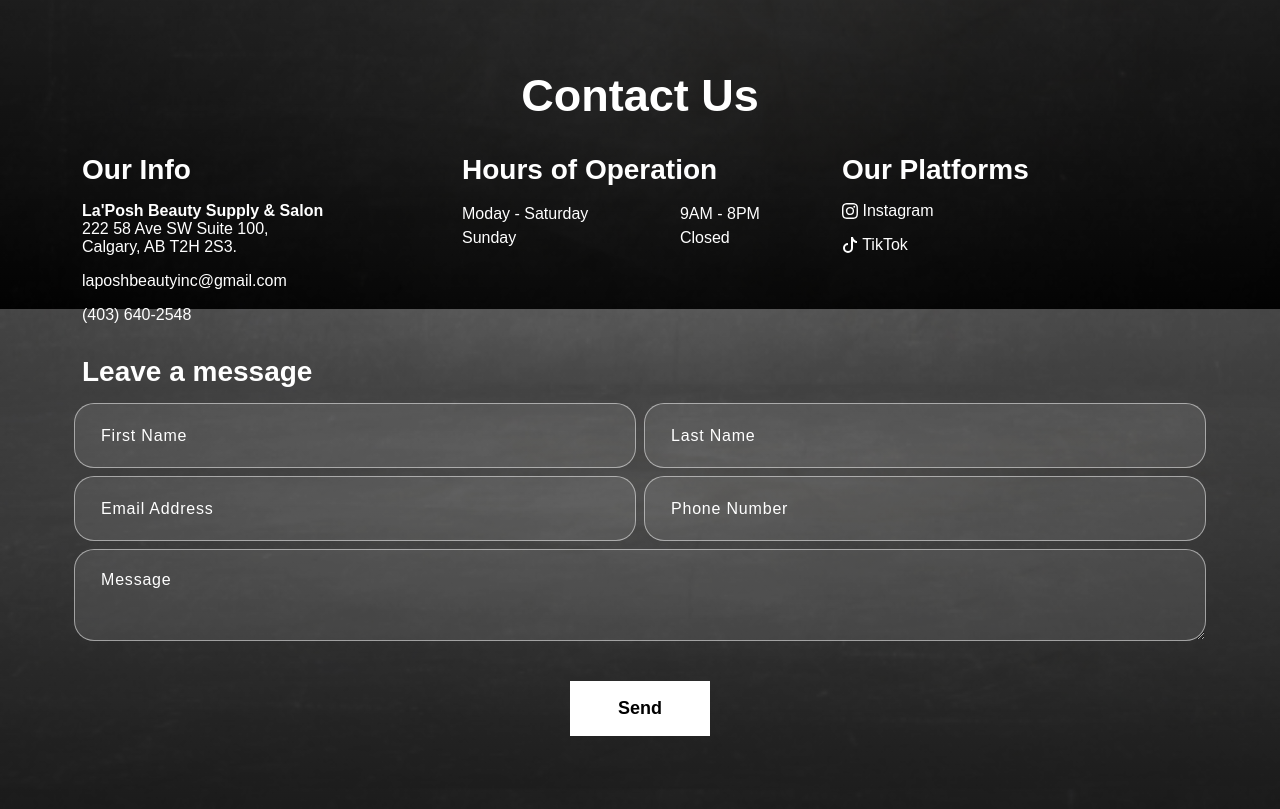
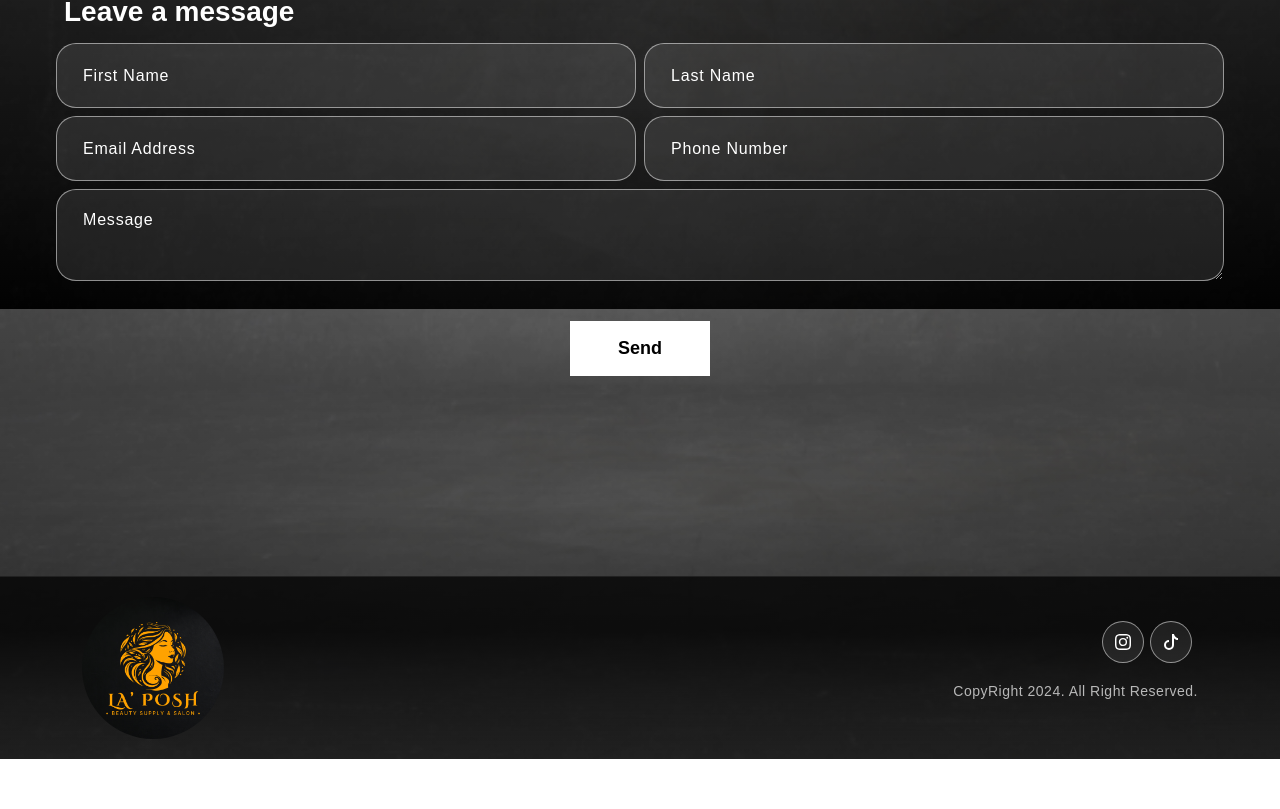
Before and after one commit to charles-55/laposh-beauty-salon, a React (Create React App) app: page / in a window 1280 px wide. Shown: the part 491-1300 px from the top of the page. After the commit the page ends 1250 px from the top, so only its background shows below. Built offline with nearby package versions, Linux system fonts and the light colour scheme.

Commit message:
links and css update

```diff
--- a/src/assets/css/footer.css
+++ b/src/assets/css/footer.css
@@ -1,5 +1,5 @@
 .footer {
-    background-color: #000000;
+    background: linear-gradient(180deg, rgba(0, 0, 0, 0.75) 30%, rgba(0, 0, 0, 0));
     background-position: center center;
     background-repeat: no-repeat;
     background-size: cover;
--- a/src/assets/css/home.css
+++ b/src/assets/css/home.css
@@ -3,7 +3,6 @@
     background-repeat: no-repeat;
     background-size: cover;
     margin-top: 0;
-    padding: 260px 0 100px 0;
 }
 
 .banner .tagline {
--- a/src/components/Footer.jsx
+++ b/src/components/Footer.jsx
@@ -11,7 +11,7 @@
             <Container>
                 <Row className="align-items-center">
                     <Col sm={6}>
-                        <img className='rounded-circle' src={logo} alt="Logo" />
+                        <a href='/'><img className='rounded-circle' src={logo} alt='Logo' /></a>
                     </Col>
                     <Col sm={6} className='text-center text-sm-end'>
                         <div className='social-icon'>
--- a/src/components/NavBar.jsx
+++ b/src/components/NavBar.jsx
@@ -27,15 +27,15 @@
     return (
 		<Navbar expand="lg" className={scrolled ? "scrolled" : ""}>
 			<Container>
-				<Navbar.Brand href="#home">
-					<a href='/'><img className='rounded-circle' src={logo} alt='Logo' /></a>
+				<Navbar.Brand href="/">
+					<img className='rounded-circle' src={logo} alt='Logo' />
 				</Navbar.Brand>
 				<Navbar.Toggle aria-controls="basic-navbar-nav">
 					<span className="navbar-toggler-icon"></span>
 				</Navbar.Toggle>
 				<Navbar.Collapse id="basic-navbar-nav">
 					<Nav className="me-auto">
-						<Nav.Link href="#home" className={activeLink === "home" ? "active navbar-link" : "navbar-link"} onClick={() => onUpdateActiveLink("home")}>Home</Nav.Link>
+						<Nav.Link href="/" className={activeLink === "home" ? "active navbar-link" : "navbar-link"} onClick={() => onUpdateActiveLink("home")}>Home</Nav.Link>
 						<Nav.Link href="#services" className={activeLink === "services" ? "active navbar-link" : "navbar-link"} onClick={() => onUpdateActiveLink("services")}>Services</Nav.Link>
 						<Nav.Link href="#products" className={activeLink === "products" ? "active navbar-link" : "navbar-link"} onClick={() => onUpdateActiveLink("products")}>Products</Nav.Link>
 					</Nav>
--- a/src/pages/Contact.jsx
+++ b/src/pages/Contact.jsx
@@ -1,10 +1,10 @@
 import { useState } from 'react';
-import { Container, Row, Col } from 'react-bootstrap';
+import { Row, Col } from 'react-bootstrap';
 import TrackVisibility from 'react-on-screen';
+import { EnvelopeAt, Instagram, Telephone, Tiktok } from 'react-bootstrap-icons';
 
 import 'animate.css';
 import '../assets/css/contact.css';
-import { Instagram, Tiktok } from 'react-bootstrap-icons';
 
 export const Contact = () => {
     const formInitialDetails = {
@@ -56,20 +56,18 @@
     return (
         <section className='contact' id='connect'>
             <h2>Contact Us</h2>
-            <Container>
             <TrackVisibility>
                 <div className="animate__animated animate__slideInUp animate__faster">
                     <Row>
                         <Col>
-
                             <h3>Our Info</h3>
                             <p>
                                 <strong>La'Posh Beauty Supply & Salon</strong><br />
                                 222 58 Ave SW Suite 100,<br />
                                 Calgary, AB T2H 2S3.
                             </p>
-                                <p><a href='mailto:laposhbeautyinc@gmail.com'>laposhbeautyinc@gmail.com</a></p>
-                                <p><a href='tel:+14036402548'>(403) 640-2548</a></p>
+                            <p><a href='mailto:laposhbeautyinc@gmail.com'><EnvelopeAt /> laposhbeautyinc@gmail.com</a></p>
+                            <p><a href='tel:+14036402548'><Telephone /> (403) 640-2548</a></p>
                         </Col>
                         <Col>
                             <h3>Hours of Operation</h3>
@@ -143,7 +141,6 @@
                     </Col>
                 </Row>
             </form>
-            </Container>
         </section>
     );
 }
```
Lines whose indentation alone changed are shown as unchanged.
